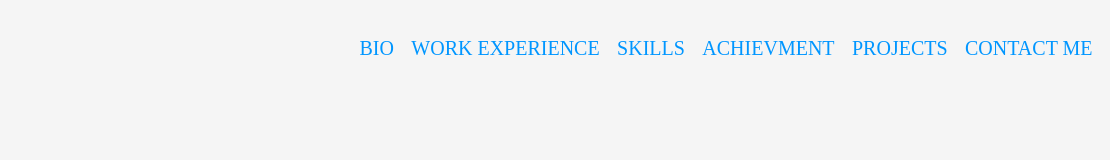
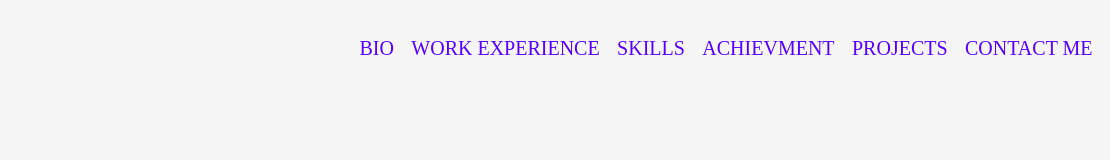
Before and after one commit to S4KI8/portfolioo, a plain HTML site: page index.html in a window 1280 px wide. Shown: the full height of the page, 170-1280 px from the left. Drawn offline with Linux system fonts and the light colour scheme.

Commit message:
Contrast Adjustment

```diff
--- a/public/style/main.css
+++ b/public/style/main.css
@@ -7,8 +7,8 @@ body {
   background-color: whitesmoke;
 }
 :root {
-  --hover-color: #5800ff;
-  --theme-color: #0096ff;
+  --hover-color: #590696;
+  --theme-color: #5800ff;
   --paragrapg-text-color: black;
   --heading-text-color: orange;
 }
```
